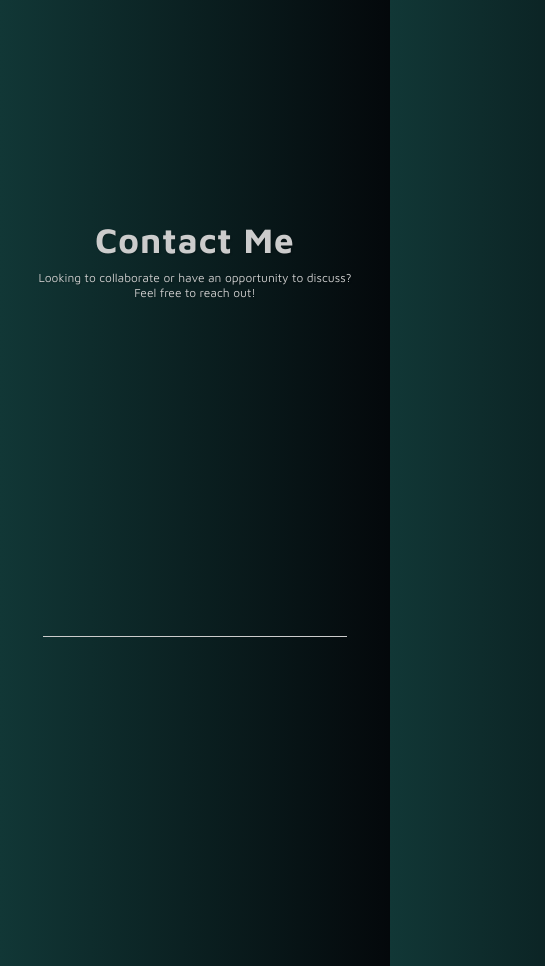
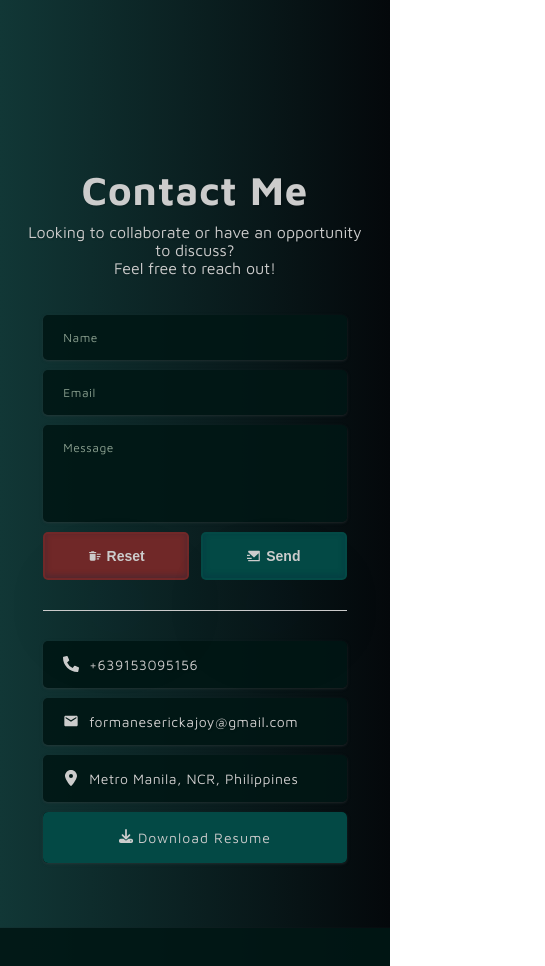
Before and after one commit to erckafrmns/portfolio, a React (Create React App) app: page / in a window 390 px wide. Shown: the part 2860-3826 px from the top of the page, 545 px wide, since content can reach past the window. Built offline with nearby package versions, Linux system fonts and the light colour scheme.

Commit message:
style: contact me responsive functionality

```diff
--- a/package.json
+++ b/package.json
@@ -1,4 +1,5 @@
 {
+  "homepage": "https://erckafrmns.github.io/portfolio",
   "name": "my-portfolio",
   "version": "0.1.0",
   "private": true,
@@ -18,6 +19,8 @@
   },
   "scripts": {
     "start": "react-scripts start",
+    "predeploy": "npm run build",
+    "deploy": "gh-pages -d build",
     "build": "react-scripts build",
     "test": "react-scripts test",
     "eject": "react-scripts eject"
@@ -39,5 +42,8 @@
       "last 1 firefox version",
       "last 1 safari version"
     ]
+  },
+  "devDependencies": {
+    "gh-pages": "^6.2.0"
   }
 }
--- a/src/components/Contact.css
+++ b/src/components/Contact.css
@@ -9,7 +9,7 @@
     padding: 7% 10% 3.8% 10%;
     width: 100%;
     margin-bottom: 4%;
-    overflow-x: hidden;
+    overflow: hidden;
 }
 
 .contact-me h1{
@@ -22,7 +22,6 @@
 
 .contact-me h1:hover{
   color: var(--c3);
-  cursor: pointer;
 }
 
 .contact-me p{
@@ -30,6 +29,7 @@
   font-family: "Maven Pro", sans-serif;
   font-size: 16px;
   text-align: center;
+  padding: 0 5% 0 5%;
 }
 
 .contact-container{
@@ -43,7 +43,7 @@
   margin-top: 1%;
 }
 
-.vertical-line2{
+.divider-line{
   width: 1px;
   height: 100%;
   background-color: var(--c4);
@@ -69,6 +69,7 @@
   width: 85%;
   border-radius: 5px;
   cursor: pointer;
+  overflow-x: hidden;
 }
 
 .contact-items p{
@@ -282,86 +283,29 @@
   height: 60px;
 }
 
-
-@media (max-width: 375px){
-
-  .contact-me{
-    padding: 7% 2% 3.8% 2%;
-  }
-
+@media (max-width: 390px){
   .contact-me h1{
     font-size: 35px;
   }
 
   .contact-me p{
-    font-size: 12px;
+    font-size: 14px;
   }
 
-  .contact-container{
-    flex-direction: column-reverse;
-    flex-wrap: nowrap;
-    align-items: center;
-    gap: 20px;
-    height: 75%;
-  }
-
-  .vertical-line2{
-    height: 1px;
-    width: 90%;
-  }
-
-  .contacts, .contact-form{
-    width: 95%;
-    padding: 0;
-    justify-content: center;
-    align-items: center;
-    gap: 10px;
+  .contact-items p, .contact-form input, .contact-form textarea,
+  .dl-resume a, .contact-form button{
+    font-size: 12px;
   }
 }
 
-@media (max-width: 480px){
-
+@media (max-width: 768px){
   .contact-me{
-    padding: 7% 2% 3.8% 2%;
+    padding: 7% 2% 50px 2%;
+    height: auto;
   }
 
   .contact-me h1{
-    font-size: 35px;
-  }
-
-  .contact-me p{
-    font-size: 12px;
-  }
-
-  .contact-container{
-    flex-direction: column-reverse;
-    flex-wrap: nowrap;
-    align-items: center;
-    gap: 20px;
-    height: 75%;
-  }
-
-  .vertical-line2{
-    height: 1px;
-    width: 90%;
-  }
-
-  .contacts, .contact-form{
-    width: 95%;
-    padding: 0;
-    justify-content: center;
-    align-items: center;
-    gap: 10px;
-  }
-}
-
-@media (min-width: 481px) and (max-width: 768px){
-  .contact-me{
-    padding: 7% 2% 3.8% 2%;
-  }
-
-  .contact-me h1{
-    font-size: 45px;
+    font-size: 40px;
   }
 
   .contact-me p{
@@ -376,11 +320,13 @@
     flex-direction: column-reverse;
     flex-wrap: nowrap;
     align-items: center;
+    justify-content: center;
     gap: 30px;
-    height: 75%;
+    height: auto;
+    margin-top: 30px;
   }
 
-  .vertical-line2{
+  .divider-line{
     height: 1px;
     width: 90%;
   }
@@ -392,19 +338,38 @@
     align-items: center;
     gap: 10px;
   }
+
+  .contact-items, .contact-form input, .contact-form textarea{
+    width: 90%;
+    padding: 15px 20px;
+  }
+
+  .dl-resume{
+    padding: 0;
+  }
+
+  .dl-resume a, .contact-form button{
+    padding: 14px;
+    font-size: 14px;
+  }
+
+  .contact-form-btn{
+    width: 90%
+  }
 }
 
-@media (min-width: 769px) and (max-width: 1279px){
+@media (min-width: 769px) and (max-width: 1280px){
   .contact-me{
     padding: 7% 2% 3.8% 2%;
   }
 
   .contact-me h1{
-    font-size: 48px;
+    font-size: 45px;
   }
 
-  .vertical-line2{
-    height: 100%;
+  .divider-line{
+    align-self: center;
+    height: 90%;
   }
 
   .contact-container{
@@ -414,47 +379,33 @@
     justify-content: center;
     padding: 2% 5% 0 5%;
     width: 100%;
-    height: 80%;
+    height: auto;
     margin-top: 1%;
   }
 
   .contacts{
-    padding: 1% 4% 10% 0;
+    padding: 20px 4% 10% 0;
   }
 
   .contact-form{
-    padding: 1% 0 2% 4%;
+    padding: 20px 0 2% 4%;
   }
 
   .contact-form, .contacts{
-    justify-content: center;
     gap: 20px;
   }
 
-  .contact-form input, .contact-form textarea{
-    font-size: 18px;
-    padding: 5% 25px;
-  }
-
-  .contact-items{
-    font-size: 18px;
-    padding: 8% 25px;
+  .contact-items, .contact-form input, .contact-form textarea{
+    font-size: 16px;
+    padding: 20px 25px;
   }
 
   .dl-resume{
     padding: 0;
   }
 
-  .dl-resume a{
-    padding: 8% 25px;
-    font-size: 18px;
+  .contact-form button, .dl-resume a{
+    padding: 18px;
+    font-size: 16px;
   }
-
-  .contact-form button{
-    padding: 6%;
-    font-size: 18px;
-  }
-
-
-
 }
--- a/src/components/Contact.jsx
+++ b/src/components/Contact.jsx
@@ -33,6 +33,7 @@ const Contact = () => {
                 start: "center bottom",
                 end: "center center",
                 scrub: true,
+                once: true,
             }
         });
 
@@ -46,6 +47,7 @@ const Contact = () => {
                 start: "center bottom",
                 end: "center center",
                 scrub: true,
+                once: true,
             }
         });
 
@@ -183,7 +185,7 @@ const Contact = () => {
                         </div>
                     </div>
 
-                    <div className="vertical-line2"></div>
+                    <div className="divider-line"></div>
 
                     <form className='contact-form' onSubmit={handleSubmit}>
                         <input type="text" id="user_name" name="user_name" placeholder="Name" value={formData.user_name} onChange={handleChange} required/>
--- a/src/components/Footer.css
+++ b/src/components/Footer.css
@@ -30,6 +30,7 @@
 .footer h1{
     font: 600 25px 'Maven Pro', sans-serif;
     color: var(--c4);
+    text-align: center;
 }
 
 .footer p{
@@ -67,6 +68,7 @@
     color: var(--c4);
     font: 400 12px 'Manrope', sans-serif;
     padding-top: 20px;
+    text-align: center;
 }
 
 @media (min-width: 1920px){
--- a/src/components/Projects.css
+++ b/src/components/Projects.css
@@ -42,7 +42,6 @@
 
 .project-content h1:hover{
   color: var(--c3);
-  cursor: pointer;
 }
 
 .project-content ul{
--- a/src/components/Projects.jsx
+++ b/src/components/Projects.jsx
@@ -76,7 +76,7 @@ const Projects = () => {
                                           </div>
                                         ))}
                                     </div>
-                                    <a href={project.link} className='gitBTN'>Github Repo <BsBoxArrowUpRight className='gitIcon'/></a>
+                                    <a href={project.link} className='gitBTN' target="_blank" rel="noopener noreferrer">Github Repo <BsBoxArrowUpRight className='gitIcon'/></a>
                                 </div>
                             </li>
                         ))}
--- a/src/components/Skills.css
+++ b/src/components/Skills.css
@@ -7,6 +7,7 @@
   justify-content: center;
   padding: 9% 5% 3% 5%;
   position: relative;
+  overflow: hidden;
 }
 
 .skill-content{
@@ -25,7 +26,6 @@
 
 .skill-content h1:hover{
   color: var(--c3);
-  cursor: pointer;
 }
 
 .skill-content p{
--- a/src/data.js
+++ b/src/data.js
@@ -98,7 +98,7 @@ const data = {
         name: "Ang Tipo Kong Kwento",
         img: project1,
         description: "This is a web-based application that generates child-friendly Tagalog stories with the use of Artificial Intelligence.",
-        link: "https://www.facebook.com/EriiSsi",
+        link: "https://github.com/erckafrmns/ang-tipo-kong-kwento",
         languages: [
           { icon: <FaReact />, color: "#61DAFB", name: "React" },
           { icon: <FaPython />, color: "#306998", name: "Python" },
@@ -111,7 +111,7 @@ const data = {
         name: "CampusCompass",
         img: project2,
         description: "CampusCompass is an innovative campus map tailored for the Technological University of the Philippines - Manila.",
-        link: "https://www.facebook.com/EriiSsi",
+        link: "https://github.com/erckafrmns/campus-compass",
         languages: [
           { icon: <BiLogoTypescript />, color: "#3178C6", name: "TypeScript" },
           { icon: <FaHtml5 />, color: "#E34F26", name: "HTML5" },
@@ -123,7 +123,7 @@ const data = {
         name: "Markdown to HTML Converter",
         img: project3,
         description: "Markdown to HTML Converter is a web-based application that lets you convert Markdown to HTML seamlessly.",
-        link: "https://www.facebook.com/EriiSsi",
+        link: "https://github.com/erckafrmns/markdown-to-html",
         languages: [
           { icon: <FaHtml5 />, color: "#E34F26", name: "HTML5" },
           { icon: <FaCss3Alt />, color: "#1572B6", name: "CSS3" },
@@ -136,7 +136,7 @@ const data = {
         name: "Properties Settlement",
         img: project4,
         description: "This is a web app that enables users to settle their inheritance or property using the sealed bid method.",
-        link: "https://www.facebook.com/EriiSsi",
+        link: "https://github.com/erckafrmns/properties-settlement",
         languages: [
           { icon: <FaHtml5 />, color: "#E34F26", name: "HTML5" },
           { icon: <FaCss3Alt />, color: "#1572B6", name: "CSS3" },
```
Also changed, not shown: 1 other file (tests, documents, lock files or other folders).
